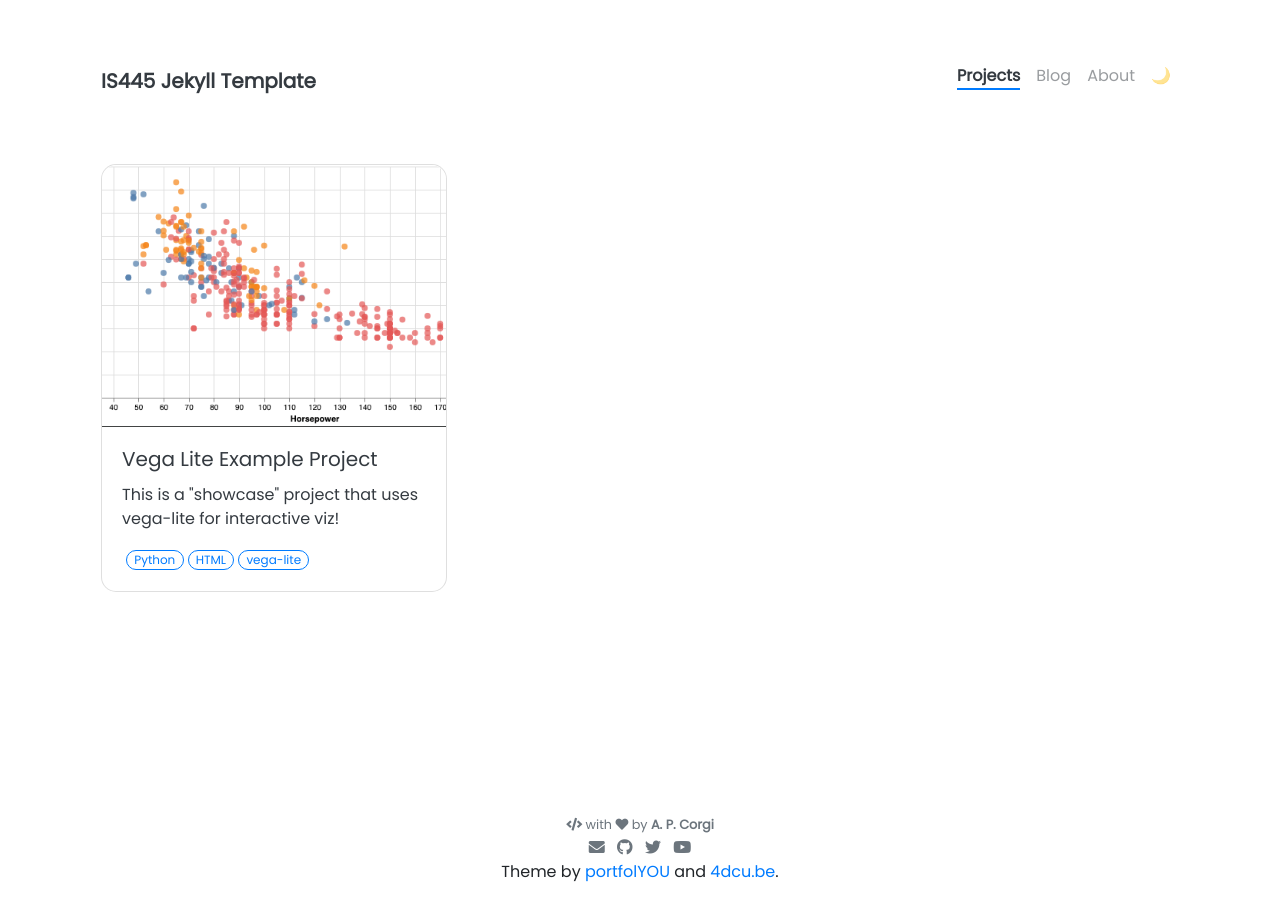
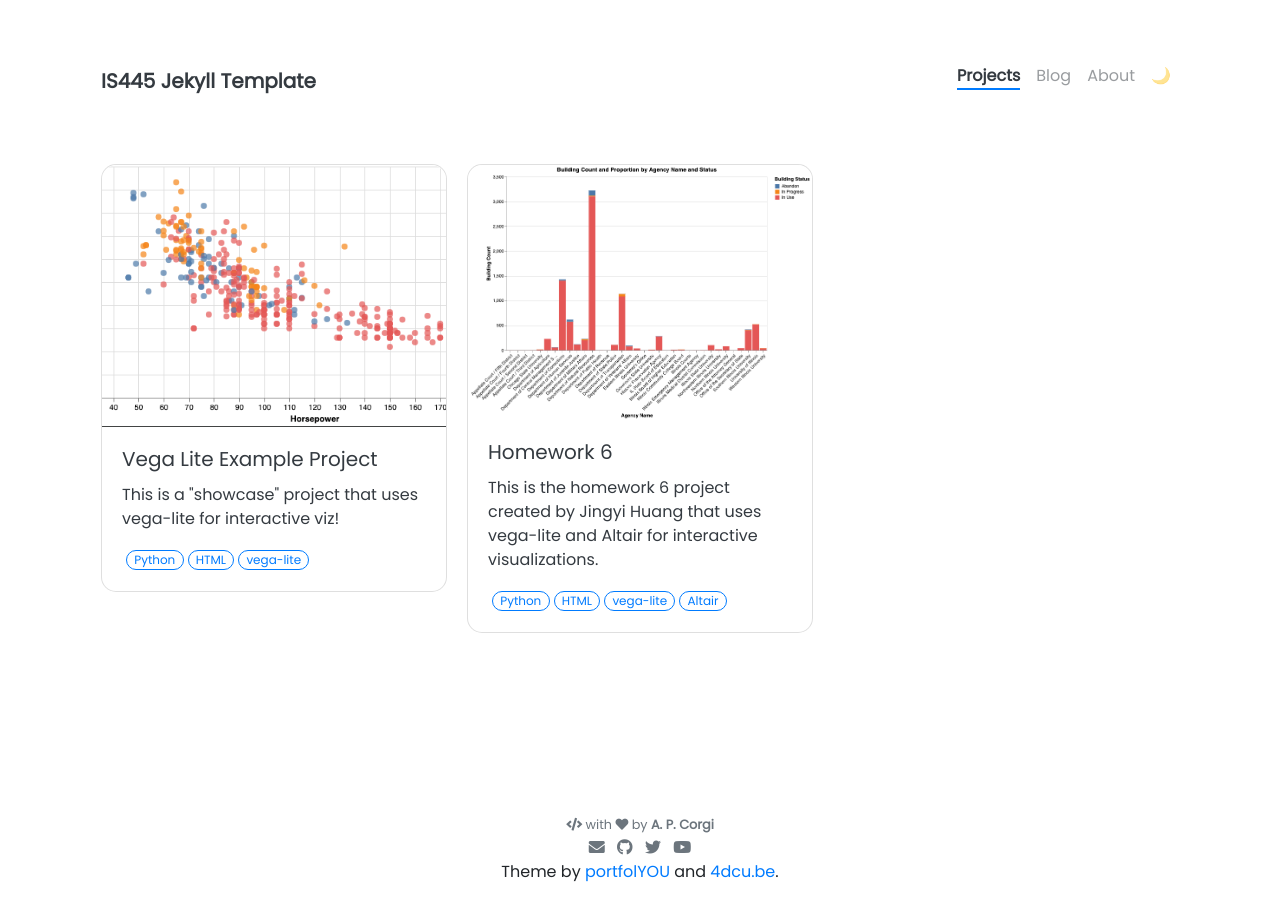
Before and after one commit to jingyiH1101/jingyih1101.github.io, a Jekyll site: the page built from pages/projects.html, in a window 1280 px wide. Built offline with Jekyll 4.4.1, drawn with Linux system fonts in a browser that asks for light colours; nearby versions of some CDN libraries.

Commit message:
Homework 6 second commit: Add Route

```diff
--- a/_projects/Homework_6.md
+++ b/_projects/Homework_6.md
@@ -1,3 +1,15 @@
+---
+name: Homework 6
+tools: [Python, HTML, vega-lite, Altair]
+image: assets/pngs/building_inventory_bar1.png
+description: This is the homework 6 project created by Jingyi Huang that uses vega-lite and Altair for interactive visualizations.
+custom_js:
+  - vega.min
+  - vega-lite.min
+  - vega-embed.min
+  - justcharts
+---
+
 # Homework 6 Jekyll Webpage, Jingyi Huang, jingyi48
 
 ## Bar Chart 1: Building Count and Proportion by Agency Name and Status
```
Also changed, not shown: assets/pngs/building_inventory_bar1.png (added).
